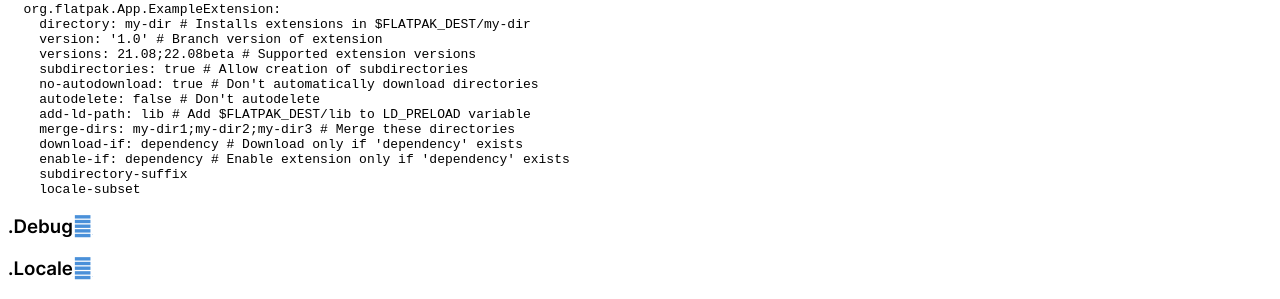
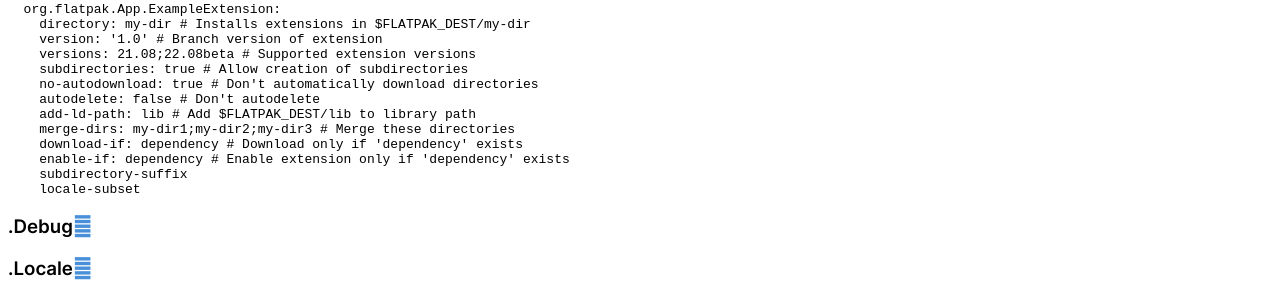
Before and after one commit to flatpak/flatpak-docs, a Sphinx documentation site: the page built from docs/dependencies.rst, in a window 1280 px wide and 900 px high, scrolled down 1693 px. Shown: the part 491-790 px from the top of the window. Built offline with Sphinx 7.4.7 and the Read the Docs theme 2.0.0, drawn with Linux system fonts in a browser that asks for light colours.

Commit message:
Specify library path

```diff
--- a/docs/dependencies.rst
+++ b/docs/dependencies.rst
@@ -121,7 +121,7 @@ and how should extensions be installed:
       subdirectories: true # Allow creation of subdirectories
       no-autodownload: true # Don't automatically download directories
       autodelete: false # Don't autodelete
-      add-ld-path: lib # Add $FLATPAK_DEST/lib to LD_PRELOAD variable
+      add-ld-path: lib # Add $FLATPAK_DEST/lib to library path
       merge-dirs: my-dir1;my-dir2;my-dir3 # Merge these directories
       download-if: dependency # Download only if 'dependency' exists
       enable-if: dependency # Enable extension only if 'dependency' exists
```
